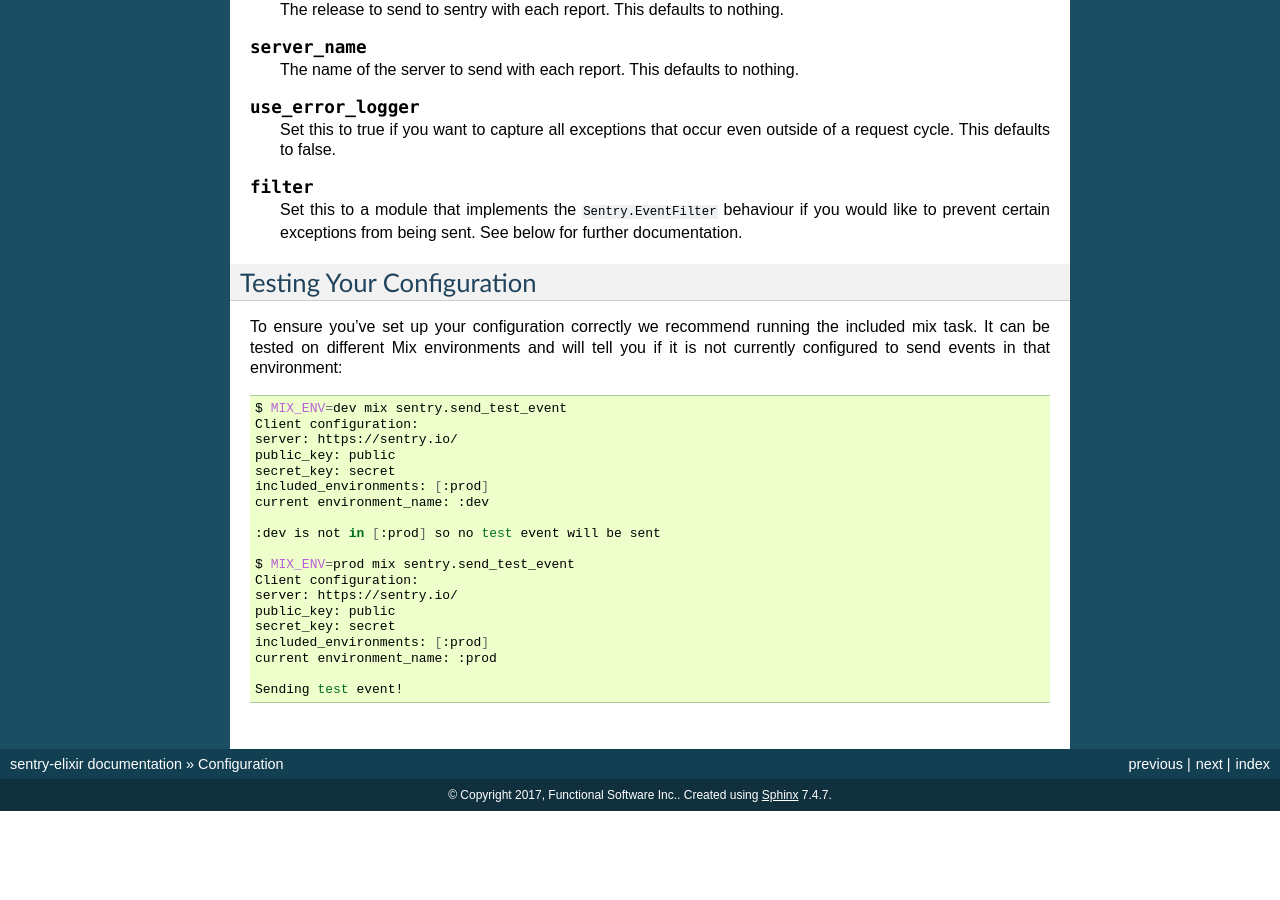
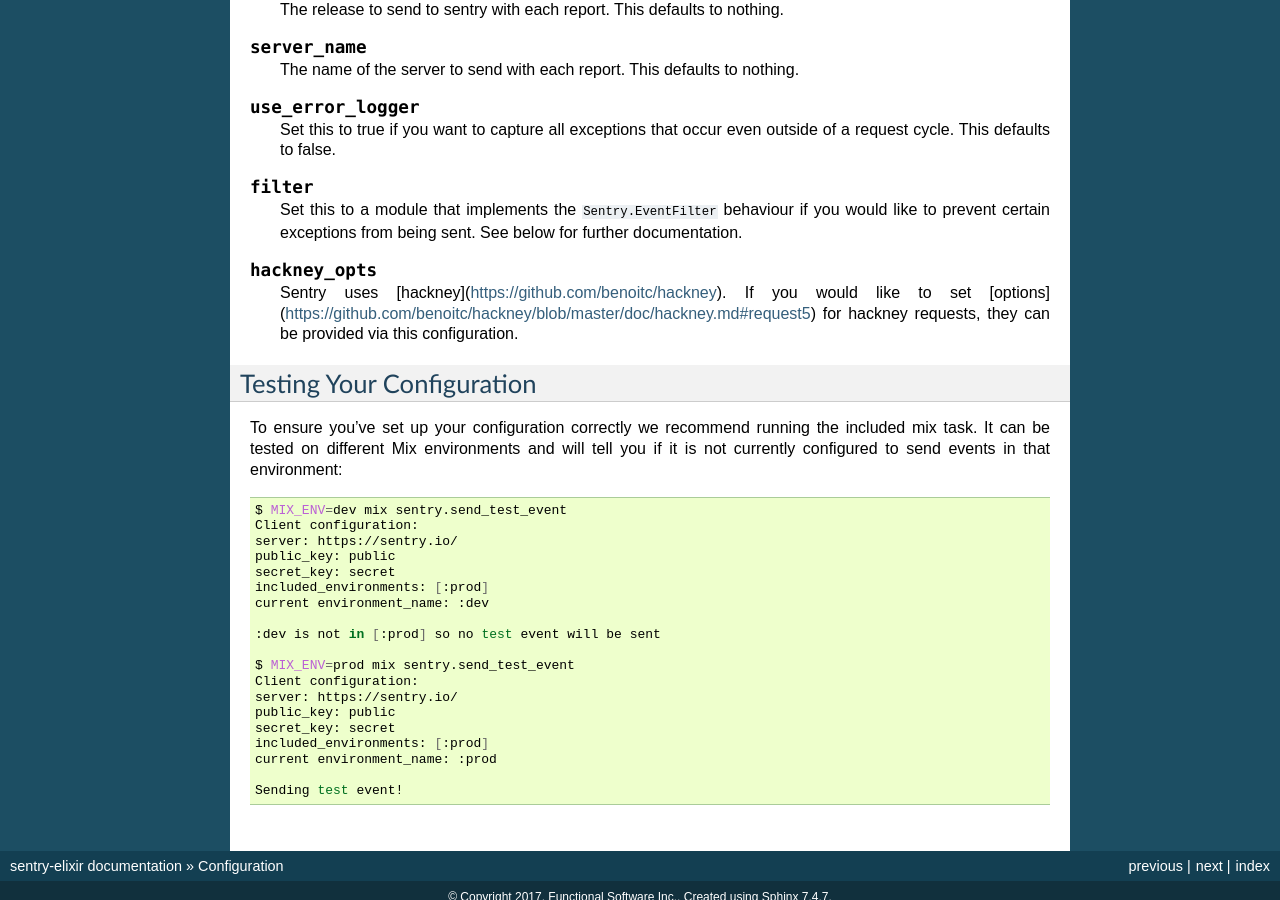
Before and after one commit to getsentry/sentry-elixir, a Sphinx documentation site: the page built from docs/config.rst, in a window 1280 px wide and 900 px high, scrolled down 703 px. Built offline with Sphinx 7.4.7, drawn with Linux system fonts in a browser that asks for light colours; the version number could not be read and is left out; before the commit the page ends 1514 px from its top, so only the background shows below that.

Commit message:
allow setting hackney opts

```diff
--- a/docs/config.rst
+++ b/docs/config.rst
@@ -57,6 +57,10 @@
   Set this to a module that implements the ``Sentry.EventFilter`` behaviour if you would like to prevent
   certain exceptions from being sent.  See below for further documentation.
 
+.. describe:: hackney_opts
+
+  Sentry uses [hackney](https://github.com/benoitc/hackney).  If you would like to set [options](https://github.com/benoitc/hackney/blob/master/doc/hackney.md#request5) for hackney requests, they can be provided via this configuration.
+
 Testing Your Configuration
 --------------------------
 
```
Also changed, not shown: README.md (+5 -1 lines), 2 other files.
